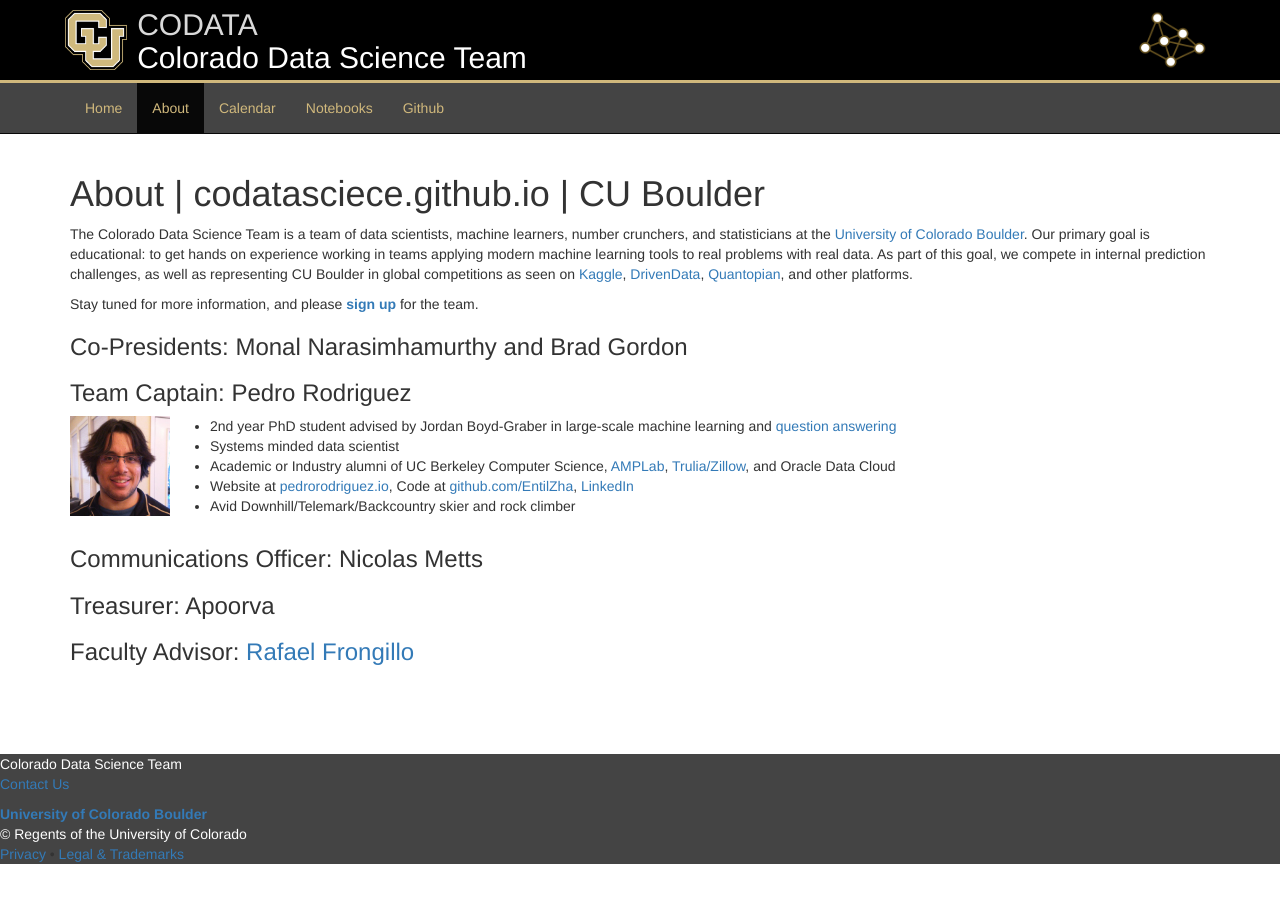
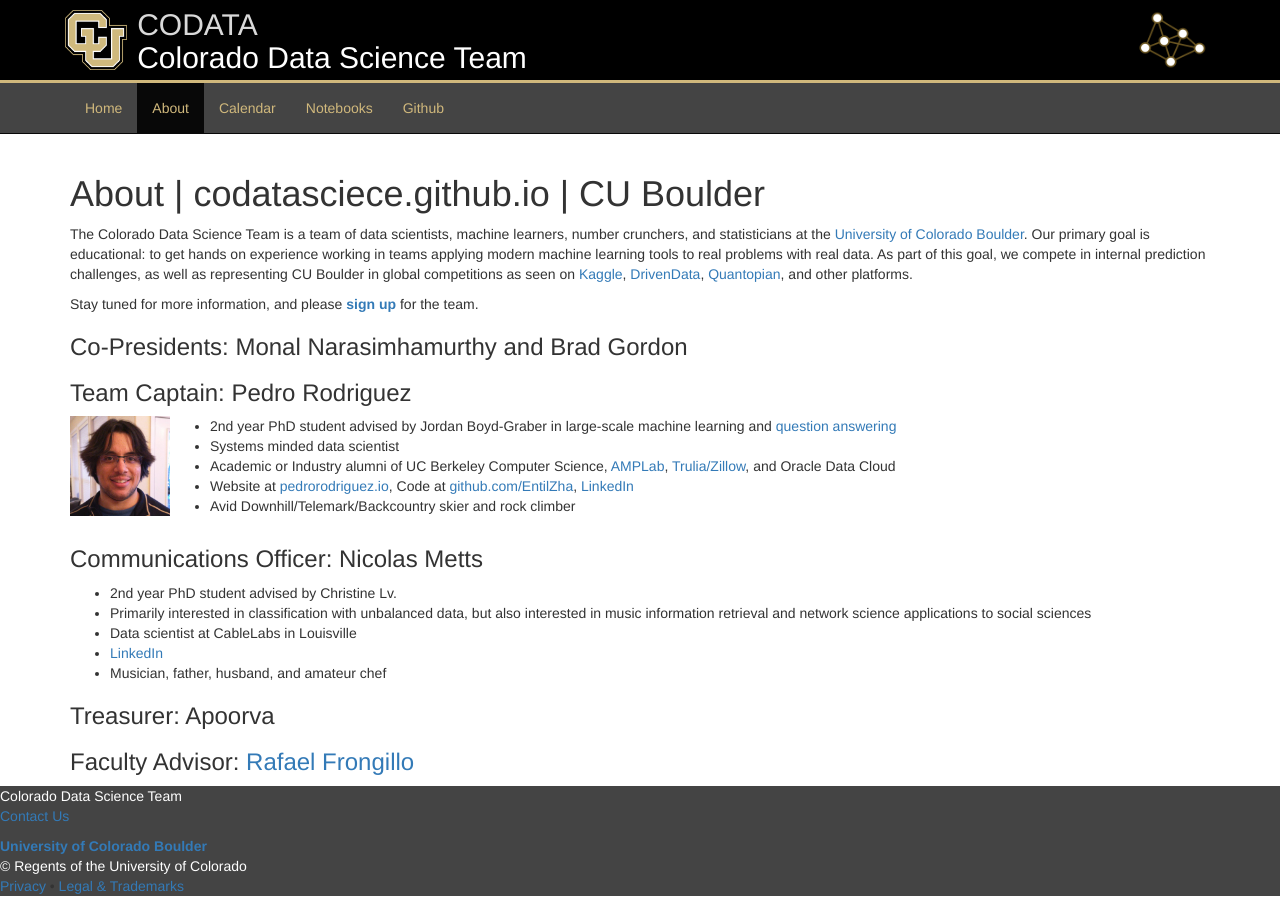
Before and after one commit to CoDataScience/codatascience.github.io, a Jekyll site: the page built from about.md, in a window 1280 px wide. Built offline with Jekyll 4.4.1, drawn with Linux system fonts in a browser that asks for light colours.

Commit message:
Adding about info

```diff
--- a/about.md
+++ b/about.md
@@ -34,6 +34,12 @@
 
 
 ### Communications Officer: Nicolas Metts
+* 2nd year PhD student advised by Christine Lv.
+* Primarily interested in classification with unbalanced data, but also interested in music
+information retrieval and network science applications to social sciences
+* Data scientist at CableLabs in Louisville
+* [LinkedIn](https://www.linkedin.com/in/nicolas-metts-16b92a90)
+* Musician, father, husband, and amateur chef
 
 ### Treasurer: Apoorva
 
```
